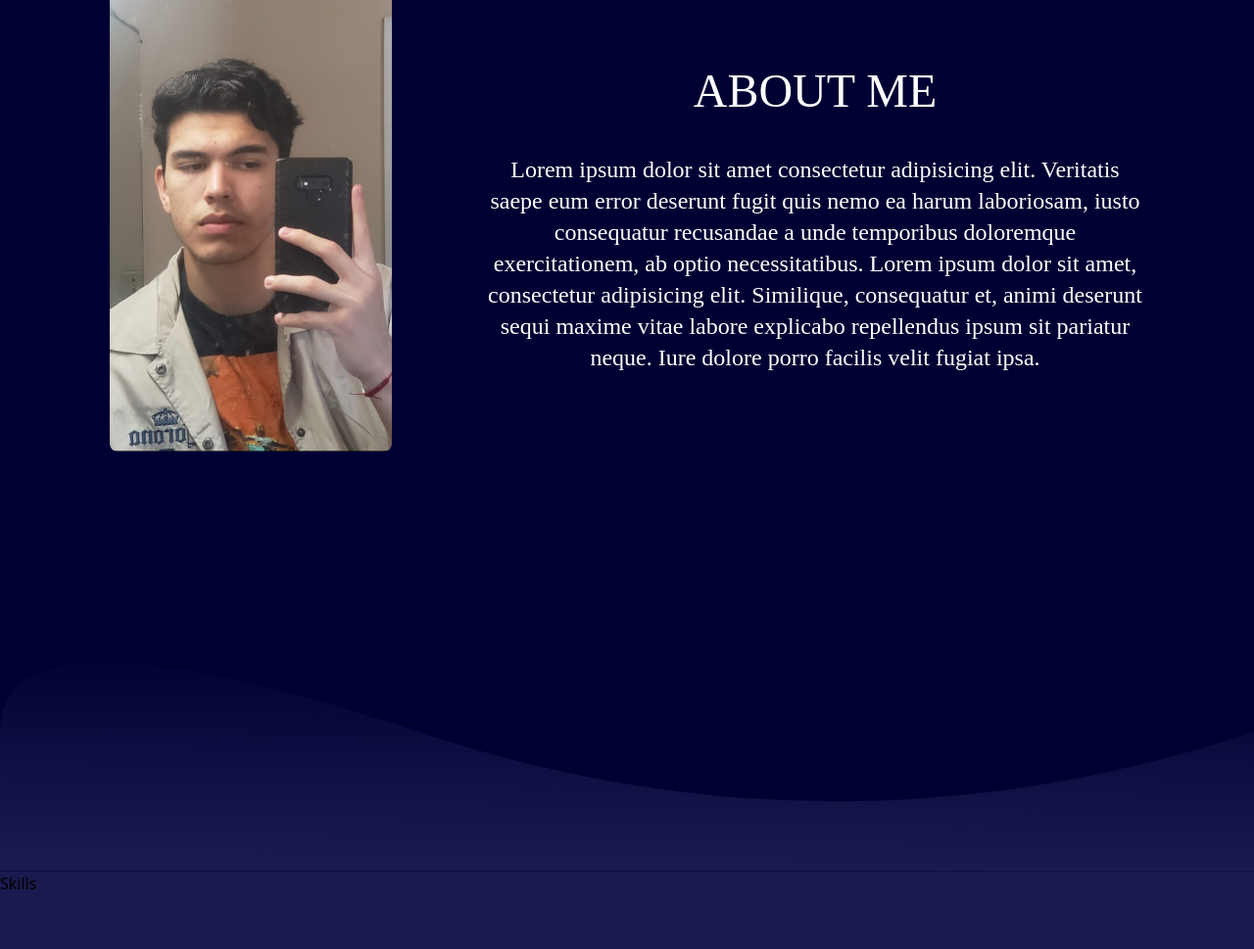
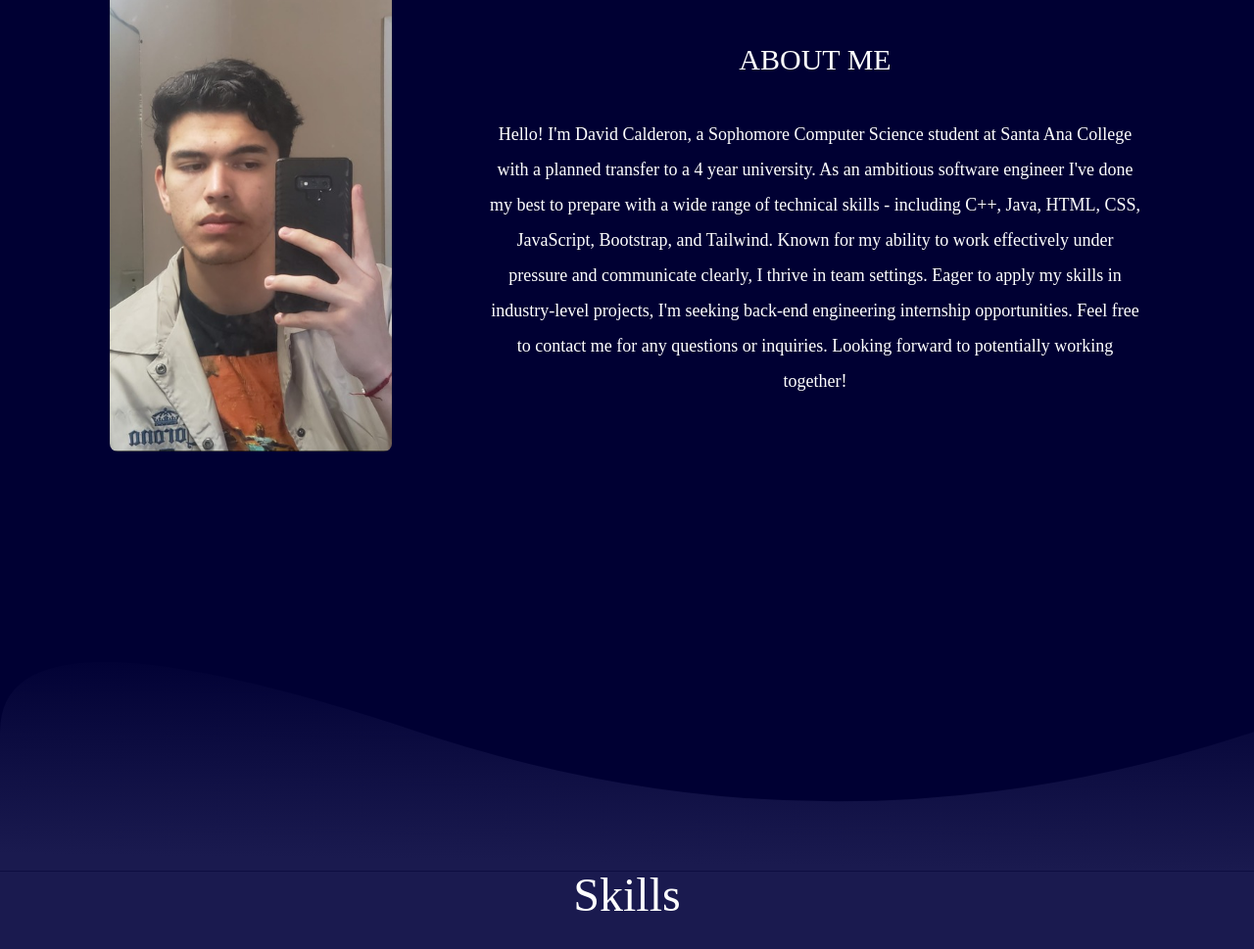
Before and after one commit to Davidc45/website-portfolio, a website: page public/index.html in a window 1280 px wide. Shown: the part 1279-2248 px from the top of the page at 98% size. Drawn offline with Linux system fonts and the light colour scheme; a web font is replaced by a local one.

Commit message:
Skills tab to be worked on

```diff
--- a/public/index.html
+++ b/public/index.html
@@ -68,7 +68,7 @@
 
     </div>
     <!--About Section bg wrap-->
-    <div id="about" class="min-h-screen bg-primary-200 ">
+    <div id="about" class="min-h-screen bg-primary-200">
         <!--About Section Content-->
         <div class="min-h-screen flex flex-col items-center justify-center md:flex-row md:justify-evenly mx-4">
 
@@ -77,21 +77,19 @@
                 class="w-48 rounded-lg xl:w-72 2xl:w-96">
 
             <div class="font-body text-white text-center">
-                <h1 class="uppercase text-5xl mb-10 pt-10 2xl:text-7xl">about me</h1>
+                <h1 class="uppercase text-3xl mb-10 pt-10 2xl:text-7xl">about me</h1>
                 <p
                     class="max-w-xl text-sm leading-10 xl:text-lg xl:max-w-2xl xl:leading-loose 2xl:max-w-4xl 2xl:text-2xl">
-                    Lorem
-                    ipsum dolor sit
-                    amet consectetur
-                    adipisicing
-                    elit.
-                    Veritatis saepe eum error deserunt fugit quis nemo ea harum laboriosam, iusto consequatur
-                    recusandae
-                    a unde temporibus doloremque exercitationem, ab optio necessitatibus. Lorem ipsum dolor sit
-                    amet,
-                    consectetur adipisicing elit. Similique, consequatur et, animi deserunt sequi maxime vitae
-                    labore
-                    explicabo repellendus ipsum sit pariatur neque. Iure dolore porro facilis velit fugiat ipsa.
+                    Hello! I'm David Calderon, a Sophomore Computer Science student at Santa Ana College with a planned
+                    transfer
+                    to a 4 year university. As an ambitious software engineer I've done my best to prepare with a wide
+                    range of technical skills - including
+                    C++, Java, HTML, CSS,
+                    JavaScript, Bootstrap, and Tailwind. Known for my ability to work effectively under pressure and
+                    communicate clearly, I thrive in team
+                    settings. Eager to apply my skills in industry-level projects, I'm seeking back-end engineering
+                    internship opportunities. Feel free to contact me for any questions or inquiries. Looking forward to
+                    potentially working together!
                 </p>
             </div>
         </div>
@@ -111,8 +109,13 @@
     </div>
 
 
-    <div id="skills" class=" overflow-hidden min-h-screen bg-fixed bg-cover bg-primary-300">
-        <div class="">Skills</div>
+    <div id="skills" class=" min-h-screen  bg-primary-300">
+        <div class="min-h-screen flex flex-col items-center">
+            <div class="text-white font-body text-5xl">
+                Skills
+            </div>
+        </div>
+
     </div>
     <!--
         <svg xmlns="http://www.w3.org/2000/svg" viewBox="0 0 1440 320"
```
Also changed, not shown: public/output.css.
